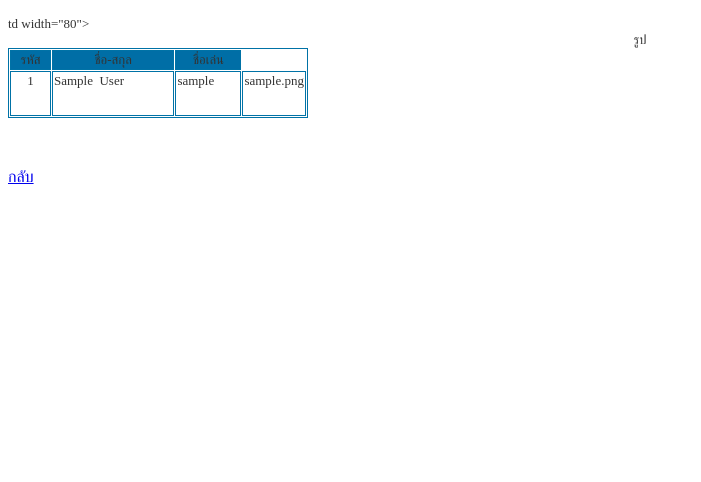
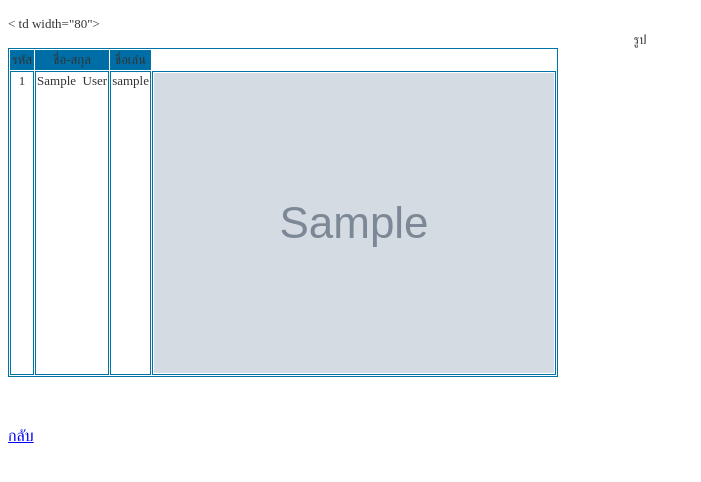
Before and after one commit to pooei/pa-kauw-ma, a PHP site: page /voice_list.php in a window 1280 px wide. Shown: the top 482 px of the page, without its empty margins (0-701 px from the left). Run offline with PHP 8.4, Linux system fonts and the light colour scheme; tables that the repository leaves empty hold one stand-in row (values such as "Sample post"); grey boxes marked "Sample" are stand-in pictures.

Commit message:
chang voice list

```diff
--- a/voice_list.php
+++ b/voice_list.php
@@ -37,7 +37,7 @@ include("connect.php");
     <td width="49"><div align="center" class="style1">รหัส</div></td>
       <td width="153"><div align="center" class="style1">ชื่อ-สกุล</div></td>
       <td width="80"><div align="center" class="style1">ชื่อเล่น</div></td>
-	  td width="80"><div align="center" class="style1">รูป</div></td>
+	 < td width="80"><div align="center" class="style1">รูป</div></td>
     </tr>
   <?php
 	for($i=0;$i<$nc;$i++)
@@ -48,7 +48,7 @@ include("connect.php");
       <td width="153" align="left" valign="top"><?php echo($rse[$i]['voic_fname']);?>&nbsp;&nbsp;<?php echo($rse[$i]['voic_lname']);?></td>
 
       <td align="left" valign="top"><?php echo($rse[$i]['voic_nick']);?></td>
-	  <td align="left" valign="top"><?php echo($rse[$i]['voic_photo']);?></td>
+	  <td align="left" valign="top"><img src=<?php echo($rse[$i]['voic_photo']);?> ></td>
     </tr>
   <?php }//end for ?>
 </table>
```
